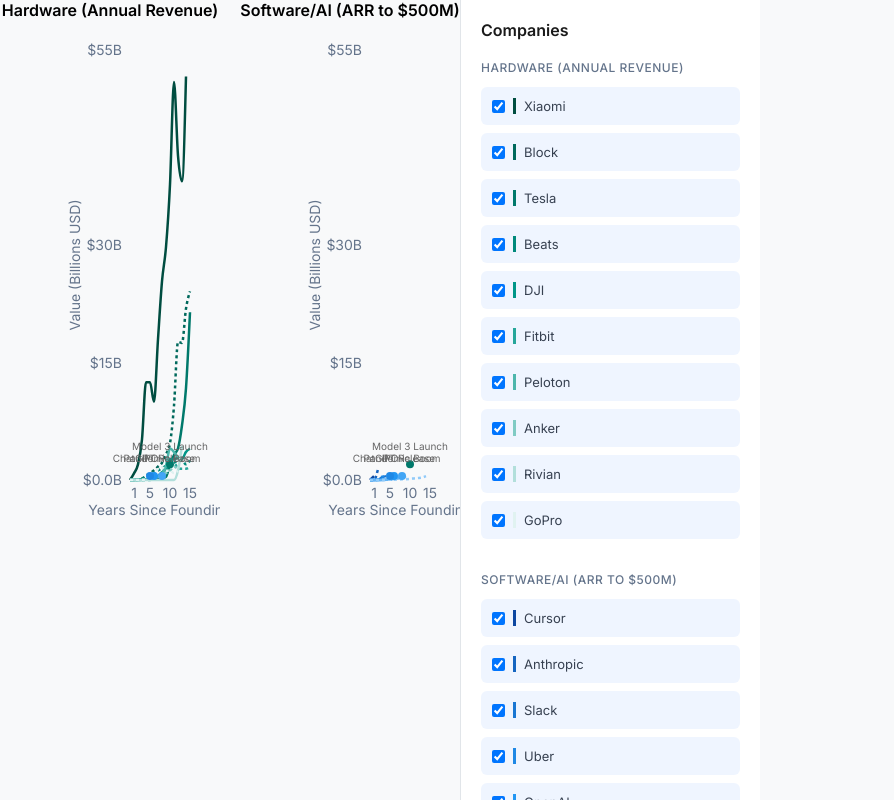
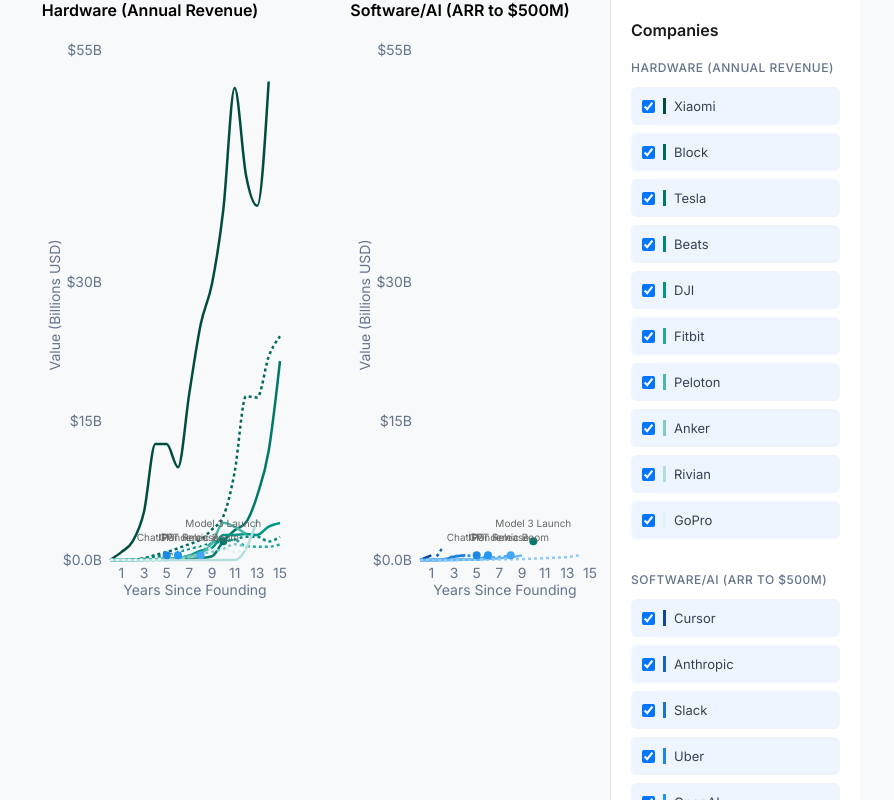
Before and after one commit to Eduardo3rd/company-revenue-graph, a React (Vite) app: page / in a window 1280 px wide. Shown: the top 800 px of the page, without its empty margins (0-894 px from the left). Built offline with nearby package versions, Linux system fonts and the light colour scheme.

Commit message:
Improved layout for wider charts on desktop: adjusted flex ratios, reduced margins/sidebar width, added min-width

```diff
--- a/src/App.jsx
+++ b/src/App.jsx
@@ -169,34 +169,10 @@
     position: 'relative'
   };
 
-  const chartSectionStyle = {
-    flex: 1,
-    padding: isMobile ? '15px' : '20px',
-    order: isMobile ? 2 : 1
-  };
-
-  const chartContainerStyle = {
-    height: isMobile ? '50vh' : '70vh',
-    backgroundColor: 'white',
-    borderRadius: '8px',
-    padding: isMobile ? '15px' : '20px',
-    boxShadow: '0 2px 10px rgba(0,0,0,0.1)'
-  };
-
-  const sidebarStyle = {
-    width: isMobile ? '100%' : '300px',
-    padding: isMobile ? '15px' : '20px',
-    backgroundColor: 'white',
-    borderLeft: isMobile ? 'none' : '1px solid #e1e5e9',
-    borderBottom: isMobile ? '1px solid #e1e5e9' : 'none',
-    overflowY: 'auto',
-    order: isMobile ? 1 : 2,
-    maxHeight: isMobile ? '40vh' : 'none'
-  };
-
-  const chartMargins = isMobile
-    ? { top: 20, right: 15, left: 50, bottom: 60 }
-    : { top: 20, right: 30, left: 70, bottom: 80 };
+  const chartSectionStyle = { flex: isMobile ? 1 : 3, padding: isMobile ? '15px' : '20px', order: isMobile ? 2 : 1 };
+  const sidebarStyle = { width: isMobile ? '100%' : '250px', padding: isMobile ? '15px' : '20px', backgroundColor: 'white', borderLeft: isMobile ? 'none' : '1px solid #e1e5e9', borderBottom: isMobile ? '1px solid #e1e5e9' : 'none', overflowY: 'auto', order: isMobile ? 1 : 2, maxHeight: isMobile ? '40vh' : 'none' };
+  const chartContainerStyle = { height: isMobile ? '50vh' : '80vh', backgroundColor: 'white', borderRadius: '8px', padding: isMobile ? '15px' : '20px', boxShadow: '0 2px 10px rgba(0,0,0,0.1)' };
+  const chartMargins = isMobile ? { top: 20, right: 15, left: 40, bottom: 60 } : { top: 20, right: 20, left: 50, bottom: 80 };
 
   if (isLoading) return <div>Loading data... (If this persists, check console for errors)</div>;
 
@@ -388,8 +364,8 @@
       </div>
 
       {/* Chart Section */}
-      <div style={{ display: 'flex', flexDirection: isMobile ? 'column' : 'row', gap: '20px', height: isMobile ? '100vh' : '70vh' }}>
-        <div style={{ flex: 1, position: 'relative' }}>
+      <div style={{ display: 'flex', flexDirection: isMobile ? 'column' : 'row', gap: '10px', height: isMobile ? '100vh' : '80vh' }}>
+        <div style={{ flex: 1, position: 'relative', minWidth: '300px' }}>
           <h2 style={{ textAlign: 'center', fontSize: '16px', marginBottom: '10px' }}>Hardware (Annual Revenue)</h2>
           <ResponsiveContainer width='100%' height='100%'>
             <LineChart data={hardwareData} margin={chartMargins} onMouseLeave={() => setHoveredCompany(null)}>
@@ -415,7 +391,7 @@
             </LineChart>
           </ResponsiveContainer>
         </div>
-        <div style={{ flex: 1, position: 'relative' }}>
+        <div style={{ flex: 1, position: 'relative', minWidth: '300px' }}>
           <h2 style={{ textAlign: 'center', fontSize: '16px', marginBottom: '10px' }}>Software/AI (ARR to $500M)</h2>
           <ResponsiveContainer width='100%' height='100%'>
             <LineChart data={softwareData} margin={chartMargins} onMouseLeave={() => setHoveredCompany(null)}>
```
